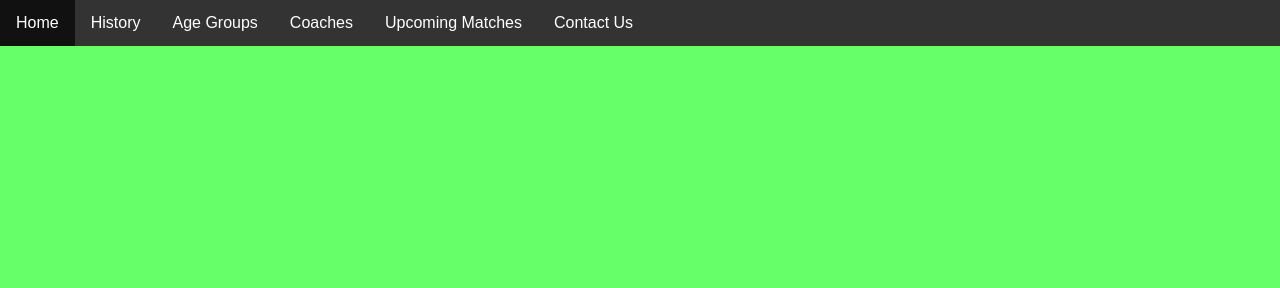
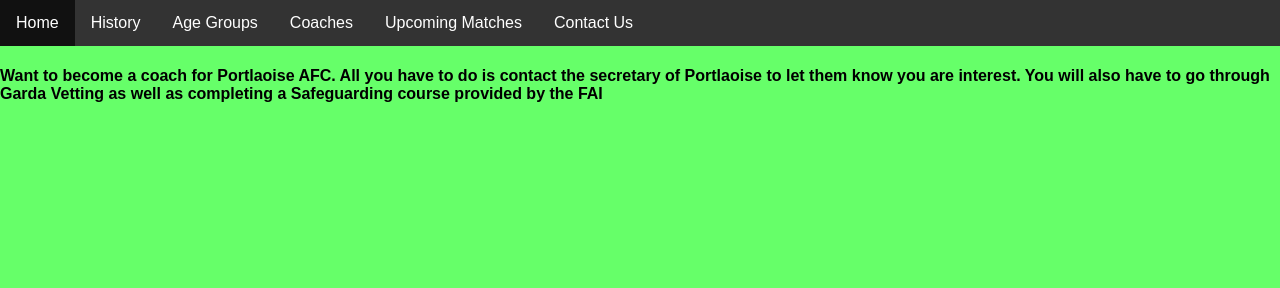
Before and after one commit to DandarGaming/PortlaoiseAFC, a plain HTML site: page Coaches.html in a window 1280 px wide. Shown: the top 288 px of the page. Drawn offline with Linux system fonts and the light colour scheme.

Commit message:
Update coaching information in Coaches.html
Added information about becoming a coach for Portlaoise AFC.

```diff
--- a/Coaches.html
+++ b/Coaches.html
@@ -19,7 +19,7 @@
   </ul>
 
   <h1>Coaches</h1>
-
+  <h4> Want to become a coach for Portlaoise AFC. All you have to do is contact the secretary of Portlaoise to let them know you are interest. You will also have to go through Garda Vetting as well as completing a Safeguarding course provided by the FAI</h4>
     <img class="PlaceHolder1" src="Images/Placeholder_view_vector.svg.png">
     <img class="PlaceHolder2" src="Images/Placeholder_view_vector.svg.png">
     <img class="PlaceHolder3" src="Images/Placeholder_view_vector.svg.png">
```
